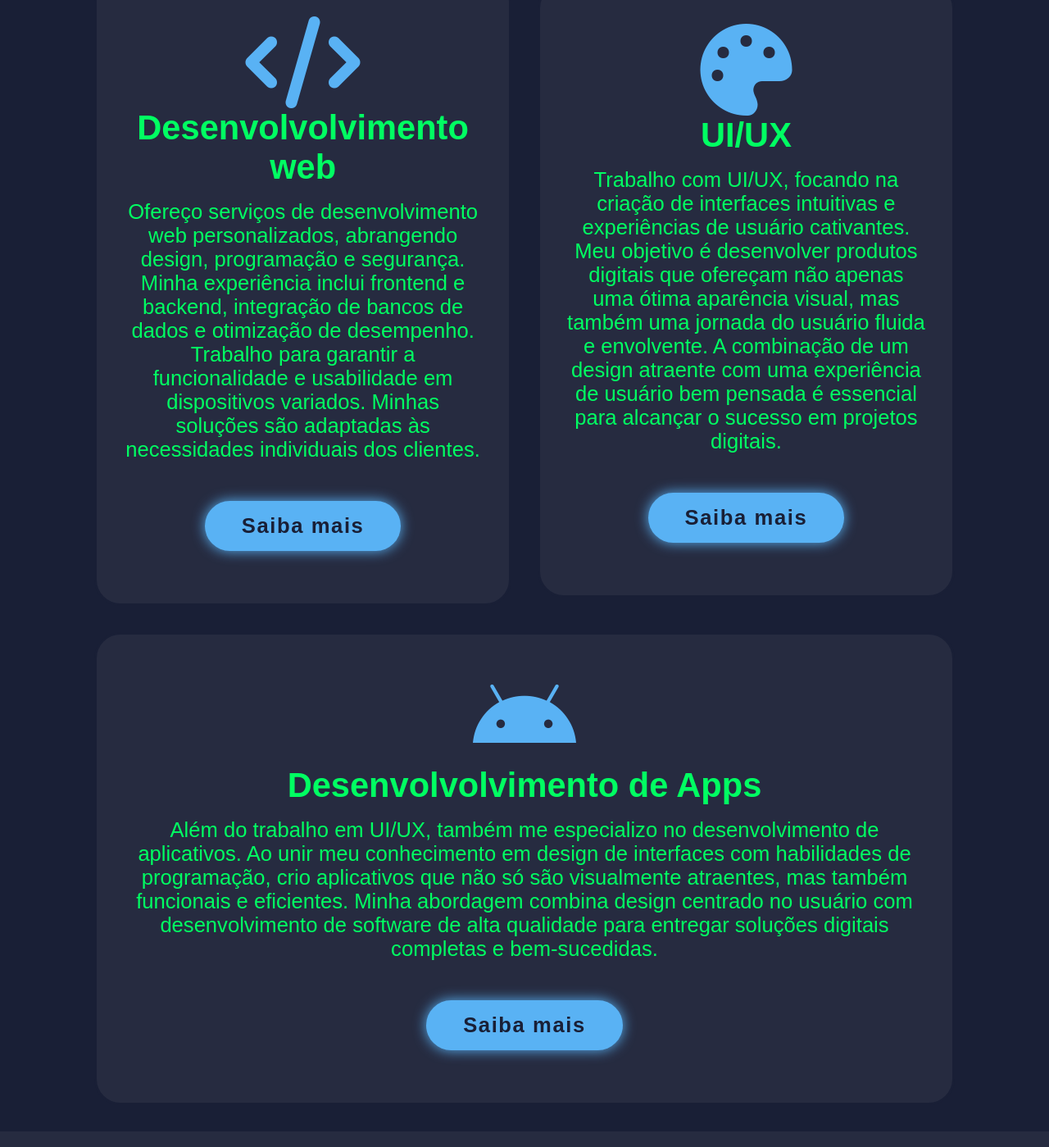
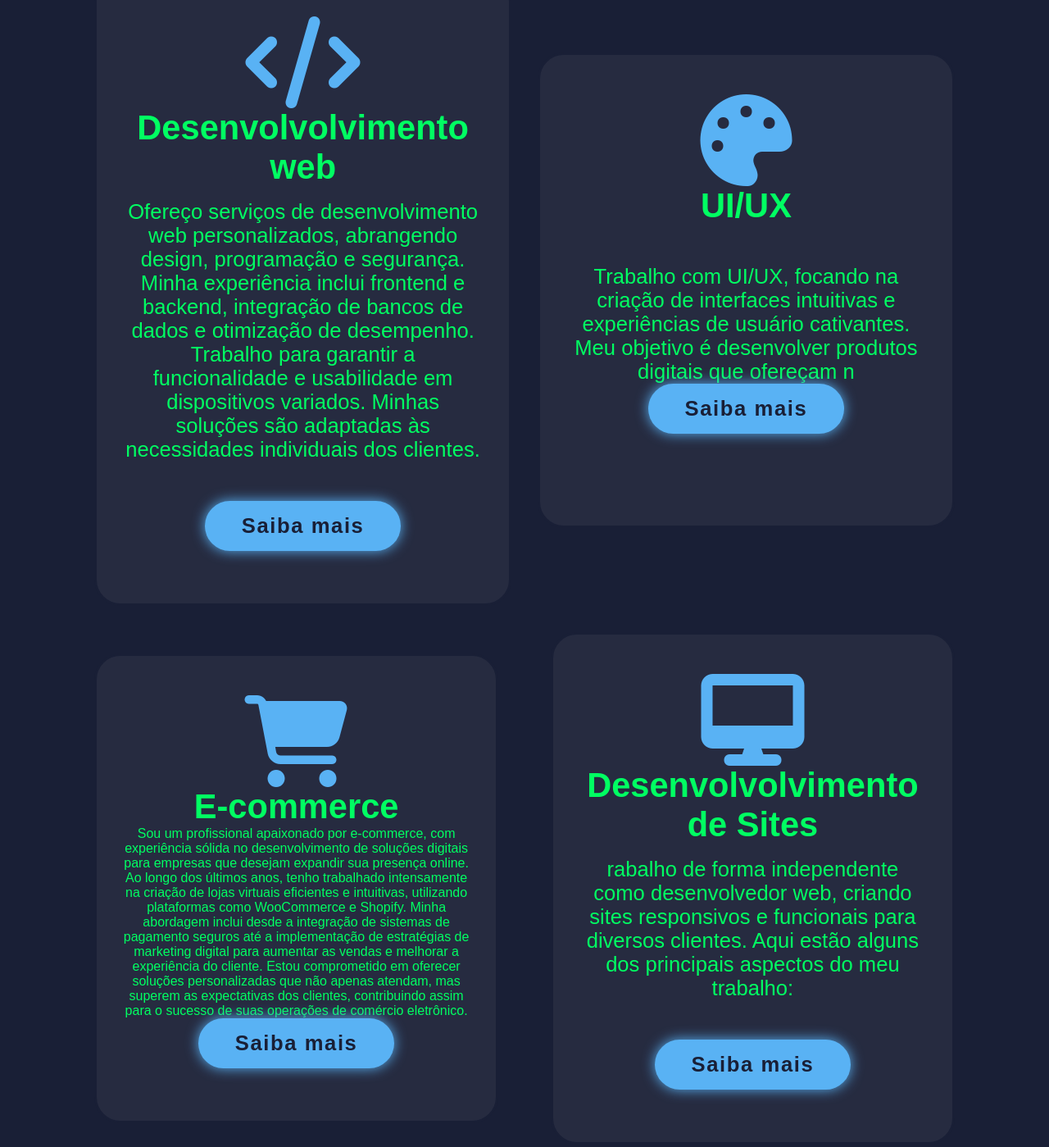
Before and after one commit to Kauangdm/portfolio, a plain HTML site: page portfolio/index.html in a window 1280 px wide. Shown: the part 2300-3699 px from the top of the page at 82% size. Drawn offline with nearby package versions, Linux system fonts and the light colour scheme.

Commit message:
Add files via upload

```diff
--- a/portfolio/index.html
+++ b/portfolio/index.html
@@ -36,7 +36,7 @@
            <a href="#"><i class="fa-brands fa-square-instagram"></i></a>
            <a href="#"><i class="fa-brands fa-discord"></i></a>
          </div>
-<a href="https://github.com/account" class="btn">Faça o download do meu currículo</a>
+<a href="https://github.com/Kauangdm/portfolio/blob/main/cv.pdf"class="btn">Faça o download do meu currículo</a>
         </div>
         <div class="home-img"><img src="img/20240612_084743.jpg"></div>
         <div>
@@ -73,19 +73,25 @@
 
         <div class="services-box">
             <i class="fa-solid fa-palette"></i>
-            <h3>UI/UX</h3>
-            <p>Trabalho com UI/UX, focando na criação de interfaces intuitivas e experiências de usuário cativantes. Meu objetivo é desenvolver produtos digitais que ofereçam não apenas uma ótima aparência visual, mas também uma jornada do usuário fluida e envolvente. A combinação de um design atraente com uma experiência de usuário bem pensada é essencial para alcançar o sucesso em projetos digitais.</p>
+            <h3>UI/UX</h3></p>
+            <p>Trabalho com UI/UX, focando na criação de interfaces intuitivas e experiências de usuário cativantes. Meu objetivo é desenvolver produtos digitais que ofereçam n
             <a href="#" class="btn">Saiba mais</a>
         </div>
 
         <div class="services-box">
-            <i class="fa-brands fa-android"></i>
-            <h3>Desenvolvolvimento de Apps</h3>
-            <p>Além do trabalho em UI/UX, também me especializo no desenvolvimento de aplicativos. Ao unir meu conhecimento em design de interfaces com habilidades de programação, crio aplicativos que não só são visualmente atraentes, mas também funcionais e eficientes. Minha abordagem combina design centrado no usuário com desenvolvimento de software de alta qualidade para entregar soluções digitais completas e bem-sucedidas.
+          <i class="fa-solid fa-cart-shopping"></i>
+          <h3>E-commerce</h3>Sou um profissional apaixonado por e-commerce, com experiência sólida no desenvolvimento de soluções digitais para empresas que desejam expandir sua presença online. Ao longo dos últimos anos, tenho trabalhado intensamente na criação de lojas virtuais eficientes e intuitivas, utilizando plataformas como WooCommerce e Shopify. Minha abordagem inclui desde a integração de sistemas de pagamento seguros até a implementação de estratégias de marketing digital para aumentar as vendas e melhorar a experiência do cliente. Estou comprometido em oferecer soluções personalizadas que não apenas atendam, mas superem as expectativas dos clientes, contribuindo assim para o sucesso de suas operações de comércio eletrônico.
+          <a href="#" class="btn">Saiba mais</a>
+      </div>
+         <br>
+        <div class="services-box">
+          <i class="fa-solid fa-desktop"></i>
+            <h3>Desenvolvolvimento de Sites</h3>
+            <p>rabalho de forma independente como desenvolvedor web, criando sites responsivos e funcionais para diversos clientes. Aqui estão alguns dos principais aspectos do meu trabalho:
             </p>
             <a href="#" class="btn">Saiba mais</a>
         </div>
-        </div>
+
 
 </section>
 
@@ -194,8 +200,7 @@
         <textarea name="" id="" cols="30" rows="10"
         placeholder="Deixe sua mensagem"></textarea>
         <input type="submit" value="Enviar mensagem" class="btn"><br>
-        <a href="#" class="btn">Me chame no whatsapp</a>
-        <a href=""><img src="whatsapp.png"a>
+        <a href="#" class="btn">Me chame no whatsapp</a><i class="fa-brands fa-whatsapp"></i>
         </form>
   </section>
 
```
